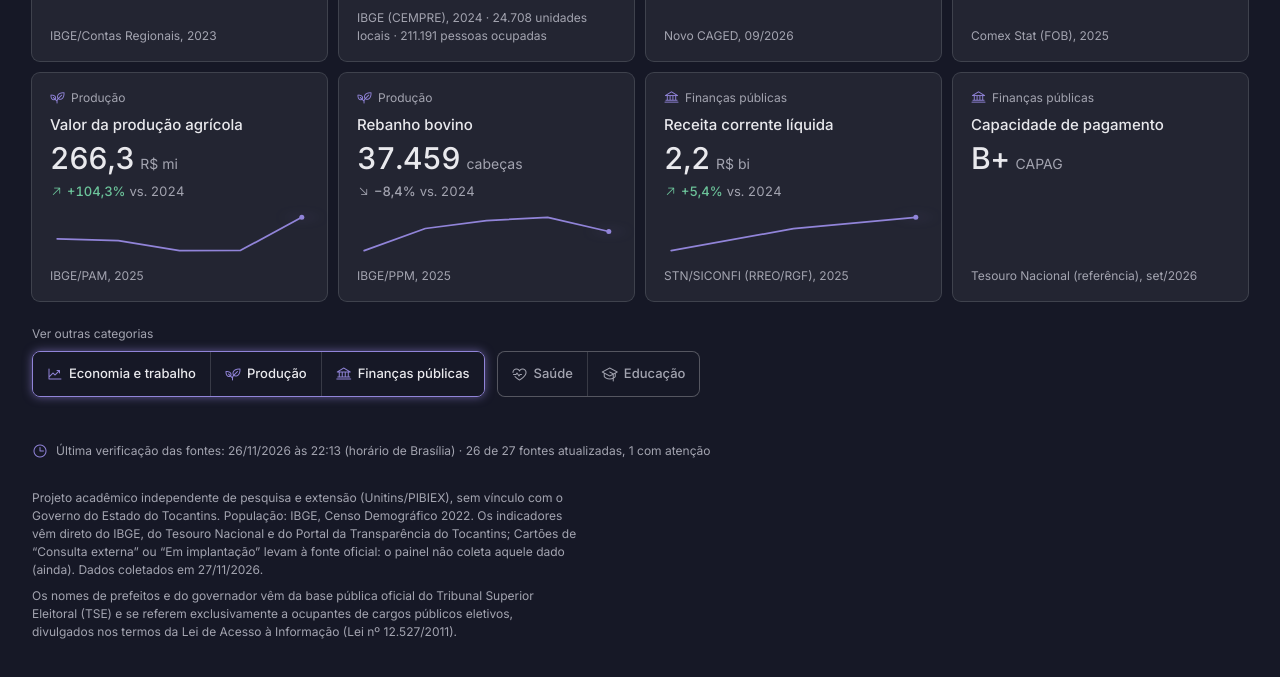
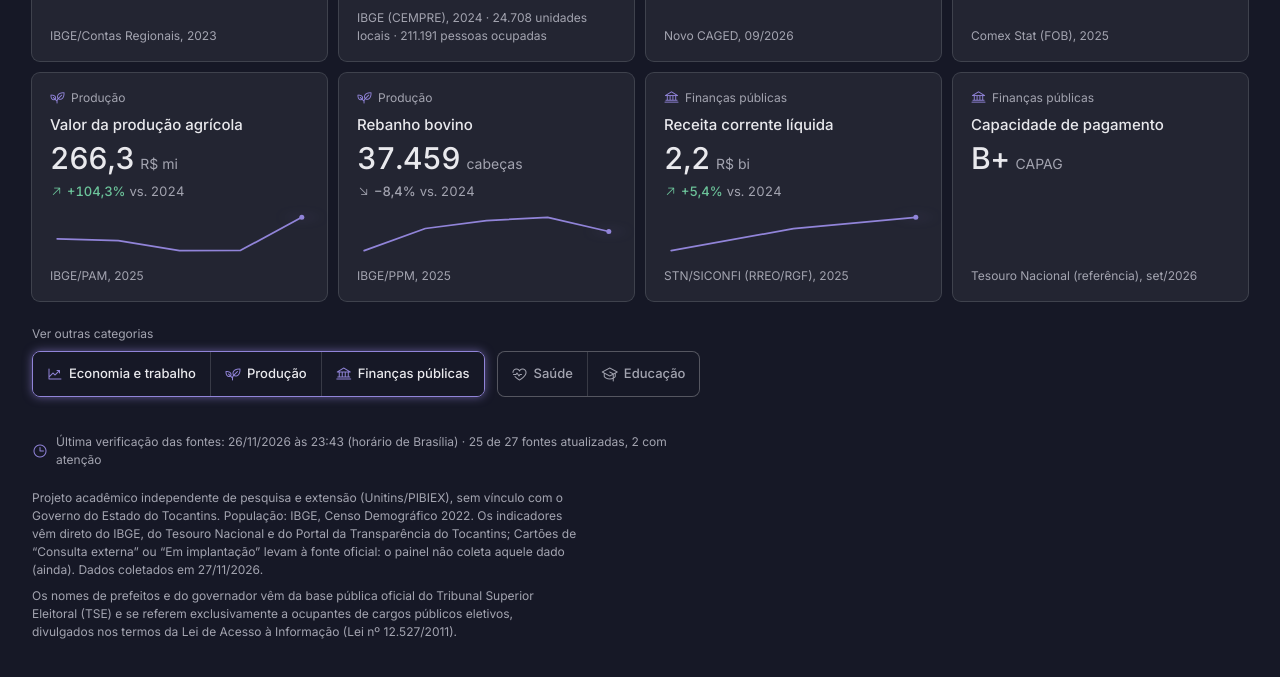
Before and after one commit to dadosgovtocantins/painel, a plain HTML site: page index.html in a window 1280 px wide. Shown: the part 612-1289 px from the top of the page. Drawn offline with Linux system fonts and the light colour scheme.

Commit message:
site: atualização do painel (4 arquivo(s))

```diff
--- a/src/ui/data/estado_fontes.json
+++ b/src/ui/data/estado_fontes.json
@@ -1,13 +1,13 @@
 {
   "versao": 2,
-  "ultima_execucao_orquestrador": "2026-11-27T01:13:07Z",
+  "ultima_execucao_orquestrador": "2026-11-27T02:43:22Z",
   "fontes": {
     "TO-ECO-03": {
       "ultimo_periodo_coletado": "2026",
       "marca_sentinela": "2026|2026-08-28",
-      "verificado_em": "2026-11-27T01:13:07Z",
+      "verificado_em": "2026-11-27T02:43:22Z",
       "coletado_em": "2026-10-28T16:23:55Z",
-      "confirmado_em": "2026-11-27T01:13:07Z",
+      "confirmado_em": "2026-11-27T02:43:22Z",
       "status": "ok",
       "falhas_consecutivas": 0,
       "mensagem_erro": null,
@@ -16,9 +16,9 @@
     "TO-ECO-01": {
       "ultimo_periodo_coletado": "2023",
       "marca_sentinela": "2023|2025-12-19",
-      "verificado_em": "2026-11-27T01:13:07Z",
+      "verificado_em": "2026-11-27T02:43:22Z",
       "coletado_em": "2026-10-28T01:45:02Z",
-      "confirmado_em": "2026-11-27T01:13:07Z",
+      "confirmado_em": "2026-11-27T02:43:22Z",
       "status": "ok",
       "falhas_consecutivas": 0,
       "mensagem_erro": null,
@@ -27,9 +27,9 @@
     "TO-ECO-02": {
       "ultimo_periodo_coletado": "2023",
       "marca_sentinela": "2023|2025-12-19",
-      "verificado_em": "2026-11-27T01:13:07Z",
+      "verificado_em": "2026-11-27T02:43:22Z",
       "coletado_em": "2026-10-28T01:45:02Z",
-      "confirmado_em": "2026-11-27T01:13:07Z",
+      "confirmado_em": "2026-11-27T02:43:22Z",
       "status": "ok",
       "falhas_consecutivas": 0,
       "mensagem_erro": null,
@@ -38,9 +38,9 @@
     "TO-TER-02": {
       "ultimo_periodo_coletado": "2022",
       "marca_sentinela": "2022|2026-05-07",
-      "verificado_em": "2026-11-27T01:13:07Z",
+      "verificado_em": "2026-11-27T02:43:22Z",
       "coletado_em": "2026-10-28T01:45:02Z",
-      "confirmado_em": "2026-11-27T01:13:07Z",
+      "confirmado_em": "2026-11-27T02:43:22Z",
       "status": "ok",
       "falhas_consecutivas": 0,
       "mensagem_erro": null,
@@ -49,9 +49,9 @@
     "TO-AGR-01": {
       "ultimo_periodo_coletado": "2025",
       "marca_sentinela": "2025|2026-10-23",
-      "verificado_em": "2026-11-27T01:13:07Z",
+      "verificado_em": "2026-11-27T02:43:22Z",
       "coletado_em": "2026-10-28T01:45:02Z",
-      "confirmado_em": "2026-11-27T01:13:07Z",
+      "confirmado_em": "2026-11-27T02:43:22Z",
       "status": "ok",
       "falhas_consecutivas": 0,
       "mensagem_erro": null,
@@ -60,9 +60,9 @@
     "TO-AGR-02": {
       "ultimo_periodo_coletado": "2025",
       "marca_sentinela": "2025|2026-10-23",
-      "verificado_em": "2026-11-27T01:13:07Z",
+      "verificado_em": "2026-11-27T02:43:22Z",
       "coletado_em": "2026-10-28T01:45:02Z",
-      "confirmado_em": "2026-11-27T01:13:07Z",
+      "confirmado_em": "2026-11-27T02:43:22Z",
       "status": "ok",
       "falhas_consecutivas": 0,
       "mensagem_erro": null,
@@ -71,9 +71,9 @@
     "TO-TRA-01": {
       "ultimo_periodo_coletado": "202603",
       "marca_sentinela": "202603|2026-11-18",
-      "verificado_em": "2026-11-27T01:13:07Z",
+      "verificado_em": "2026-11-27T02:43:22Z",
       "coletado_em": "2026-11-26T15:17:43Z",
-      "confirmado_em": "2026-11-27T01:13:07Z",
+      "confirmado_em": "2026-11-27T02:43:22Z",
       "status": "ok",
       "falhas_consecutivas": 0,
       "mensagem_erro": null,
@@ -82,9 +82,9 @@
     "TO-FIS-04": {
       "ultimo_periodo_coletado": "2025",
       "marca_sentinela": "2026-02-25|57",
-      "verificado_em": "2026-11-27T01:13:07Z",
+      "verificado_em": "2026-11-27T02:43:22Z",
       "coletado_em": "2026-11-26T15:17:43Z",
-      "confirmado_em": "2026-11-27T01:13:07Z",
+      "confirmado_em": "2026-11-27T02:43:22Z",
       "status": "ok",
       "falhas_consecutivas": 0,
       "mensagem_erro": null,
@@ -93,9 +93,9 @@
     "TO-FIS-01": {
       "ultimo_periodo_coletado": "2026-10",
       "marca_sentinela": "2026-10",
-      "verificado_em": "2026-11-27T01:13:07Z",
+      "verificado_em": "2026-11-27T02:43:22Z",
       "coletado_em": "2026-11-26T15:17:43Z",
-      "confirmado_em": "2026-11-27T01:13:07Z",
+      "confirmado_em": "2026-11-27T02:43:22Z",
       "status": "ok",
       "falhas_consecutivas": 0,
       "mensagem_erro": null,
@@ -104,9 +104,9 @@
     "TO-FIS-02": {
       "ultimo_periodo_coletado": "2026-10",
       "marca_sentinela": "2026-10",
-      "verificado_em": "2026-11-27T01:13:07Z",
+      "verificado_em": "2026-11-27T02:43:22Z",
       "coletado_em": "2026-11-26T15:17:43Z",
-      "confirmado_em": "2026-11-27T01:13:07Z",
+      "confirmado_em": "2026-11-27T02:43:22Z",
       "status": "ok",
       "falhas_consecutivas": 0,
       "mensagem_erro": null,
@@ -115,9 +115,9 @@
     "TO-FIS-03": {
       "ultimo_periodo_coletado": "2026-10",
       "marca_sentinela": "2026-10",
-      "verificado_em": "2026-11-27T01:13:07Z",
+      "verificado_em": "2026-11-27T02:43:22Z",
       "coletado_em": "2026-11-26T15:17:43Z",
-      "confirmado_em": "2026-11-27T01:13:07Z",
+      "confirmado_em": "2026-11-27T02:43:22Z",
       "status": "ok",
       "falhas_consecutivas": 0,
       "mensagem_erro": null,
@@ -126,9 +126,9 @@
     "TO-EDU-01": {
       "ultimo_periodo_coletado": "2025",
       "marca_sentinela": "2025|Wed, 05 Aug 2026 20:14:35 GMT|Wed, 05 Aug 2026 20:14:35 GMT",
-      "verificado_em": "2026-11-27T01:13:07Z",
+      "verificado_em": "2026-11-27T02:43:22Z",
       "coletado_em": "2026-11-01T02:07:37Z",
-      "confirmado_em": "2026-11-27T01:13:07Z",
+      "confirmado_em": "2026-11-27T02:43:22Z",
       "status": "ok",
       "falhas_consecutivas": 0,
       "mensagem_erro": null,
@@ -137,9 +137,9 @@
     "TO-EDU-02": {
       "ultimo_periodo_coletado": "2025",
       "marca_sentinela": "2025|Wed, 05 Aug 2026 20:14:35 GMT|Wed, 05 Aug 2026 20:14:35 GMT",
-      "verificado_em": "2026-11-27T01:13:07Z",
+      "verificado_em": "2026-11-27T02:43:22Z",
       "coletado_em": "2026-11-26T15:17:43Z",
-      "confirmado_em": "2026-11-27T01:13:07Z",
+      "confirmado_em": "2026-11-27T02:43:22Z",
       "status": "ok",
       "falhas_consecutivas": 0,
       "mensagem_erro": null,
@@ -148,9 +148,9 @@
     "TO-EDU-07": {
       "ultimo_periodo_coletado": "2025",
       "marca_sentinela": "2025|Wed, 05 Aug 2026 20:14:35 GMT|Wed, 05 Aug 2026 20:14:35 GMT",
-      "verificado_em": "2026-11-27T01:13:07Z",
+      "verificado_em": "2026-11-27T02:43:22Z",
       "coletado_em": "2026-11-26T15:17:43Z",
-      "confirmado_em": "2026-11-27T01:13:07Z",
+      "confirmado_em": "2026-11-27T02:43:22Z",
       "status": "ok",
       "falhas_consecutivas": 0,
       "mensagem_erro": null,
@@ -159,9 +159,9 @@
     "TO-EDU-03": {
       "ultimo_periodo_coletado": "2025",
       "marca_sentinela": "2025|Thu, 30 Jul 2026 21:50:08 GMT",
-      "verificado_em": "2026-11-27T01:13:07Z",
+      "verificado_em": "2026-11-27T02:43:22Z",
       "coletado_em": "2026-11-01T02:07:37Z",
-      "confirmado_em": "2026-11-27T01:13:07Z",
+      "confirmado_em": "2026-11-27T02:43:22Z",
       "status": "ok",
       "falhas_consecutivas": 0,
       "mensagem_erro": null,
@@ -170,9 +170,9 @@
     "TO-EDU-04": {
       "ultimo_periodo_coletado": "2025",
       "marca_sentinela": "2025|Fri, 26 Jun 2026 10:17:35 GMT",
-      "verificado_em": "2026-11-27T01:13:07Z",
+      "verificado_em": "2026-11-27T02:43:22Z",
       "coletado_em": "2026-11-01T02:07:37Z",
-      "confirmado_em": "2026-11-27T01:13:07Z",
+      "confirmado_em": "2026-11-27T02:43:22Z",
       "status": "ok",
       "falhas_consecutivas": 0,
       "mensagem_erro": null,
@@ -181,9 +181,9 @@
     "TO-SAU-01": {
       "ultimo_periodo_coletado": "10/2026",
       "marca_sentinela": "202610|20261117175713|8437",
-      "verificado_em": "2026-11-27T01:13:07Z",
+      "verificado_em": "2026-11-27T02:43:22Z",
       "coletado_em": "2026-11-18T01:07:20Z",
-      "confirmado_em": "2026-11-27T01:13:07Z",
+      "confirmado_em": "2026-11-27T02:43:22Z",
       "status": "ok",
       "falhas_consecutivas": 0,
       "mensagem_erro": null,
@@ -192,9 +192,9 @@
     "TO-SAU-03": {
       "ultimo_periodo_coletado": "2024",
       "marca_sentinela": "2024|20251223184848|874197|20251223183624|1097547",
-      "verificado_em": "2026-11-27T01:13:07Z",
+      "verificado_em": "2026-11-27T02:43:22Z",
       "coletado_em": "2026-11-02T06:30:03Z",
-      "confirmado_em": "2026-11-27T01:13:07Z",
+      "confirmado_em": "2026-11-27T02:43:22Z",
       "status": "ok",
       "falhas_consecutivas": 0,
       "mensagem_erro": null,
@@ -203,9 +203,9 @@
     "TO-EDU-06": {
       "ultimo_periodo_coletado": "10/2026",
       "marca_sentinela": "2026-10|Sat, 07 Nov 2026 22:24:52 GMT|Fri, 13 Nov 2026 01:30:15 GMT|Sat, 07 Nov 2026 22:24:52 GMT|Sat, 07 Nov 2026 22:24:52 GMT|Fri, 13 Nov 2026 19:24:44 GMT|Fri, 13 Nov 2026 19:24:44 GMT|Tue, 24 Nov 2026 21:35:48 GMT|Tue, 17 Nov 2026 22:48:13 GMT|Tue, 17 Nov 2026 22:48:13 GMT|Tue, 24 Nov 2026 21:35:48 GMT",
-      "verificado_em": "2026-11-27T01:13:07Z",
+      "verificado_em": "2026-11-27T02:43:22Z",
       "coletado_em": "2026-11-26T15:17:43Z",
-      "confirmado_em": "2026-11-27T01:13:07Z",
+      "confirmado_em": "2026-11-27T02:43:22Z",
       "status": "ok",
       "falhas_consecutivas": 0,
       "mensagem_erro": null,
@@ -214,9 +214,9 @@
     "TO-EMP-01": {
       "ultimo_periodo_coletado": "2024",
       "marca_sentinela": "2024|2026-06-25",
-      "verificado_em": "2026-11-27T01:13:07Z",
+      "verificado_em": "2026-11-27T02:43:22Z",
       "coletado_em": "2026-11-04T01:54:02Z",
-      "confirmado_em": "2026-11-27T01:13:07Z",
+      "confirmado_em": "2026-11-27T02:43:22Z",
       "status": "ok",
       "falhas_consecutivas": 0,
       "mensagem_erro": null,
@@ -225,9 +225,9 @@
     "TO-INF-01": {
       "ultimo_periodo_coletado": "2026-11",
       "marca_sentinela": "\"1614881351.0011685-48278-4215149848\"|Thu, 04 Mar 2021 18:09:11 GMT|48278",
-      "verificado_em": "2026-11-27T01:13:07Z",
+      "verificado_em": "2026-11-27T02:43:22Z",
       "coletado_em": "2026-11-04T18:01:29Z",
-      "confirmado_em": "2026-11-27T01:13:07Z",
+      "confirmado_em": "2026-11-27T02:43:22Z",
       "status": "ok",
       "falhas_consecutivas": 0,
       "mensagem_erro": null,
@@ -236,9 +236,9 @@
     "TO-CTL-02": {
       "ultimo_periodo_coletado": "12/2025",
       "marca_sentinela": "2025-12",
-      "verificado_em": "2026-11-27T01:13:07Z",
+      "verificado_em": "2026-11-27T02:43:22Z",
       "coletado_em": "2026-11-26T15:17:43Z",
-      "confirmado_em": "2026-11-27T01:13:07Z",
+      "confirmado_em": "2026-11-27T02:43:22Z",
       "status": "ok",
       "falhas_consecutivas": 0,
       "mensagem_erro": null,
@@ -247,9 +247,9 @@
     "TO-ECO-04": {
       "ultimo_periodo_coletado": "2025",
       "marca_sentinela": "2026-11-06|2026-10",
-      "verificado_em": "2026-11-27T01:13:07Z",
+      "verificado_em": "2026-11-27T02:43:22Z",
       "coletado_em": "2026-11-27T01:13:07Z",
-      "confirmado_em": "2026-11-27T01:13:07Z",
+      "confirmado_em": "2026-11-27T02:43:22Z",
       "status": "ok",
       "falhas_consecutivas": 0,
       "mensagem_erro": null,
@@ -258,9 +258,9 @@
     "TO-FIS-05": {
       "ultimo_periodo_coletado": "2026",
       "marca_sentinela": "2026-10-01|66",
-      "verificado_em": "2026-11-27T01:13:07Z",
+      "verificado_em": "2026-11-27T02:43:22Z",
       "coletado_em": "2026-11-27T01:13:07Z",
-      "confirmado_em": "2026-11-27T01:13:07Z",
+      "confirmado_em": "2026-11-27T02:43:22Z",
       "status": "ok",
       "falhas_consecutivas": 0,
       "mensagem_erro": null,
@@ -272,17 +272,17 @@
       "verificado_em": "2026-11-27T01:13:07Z",
       "coletado_em": "2026-11-27T01:13:07Z",
       "confirmado_em": "2026-11-27T01:13:07Z",
-      "status": "ok",
-      "falhas_consecutivas": 0,
-      "mensagem_erro": null,
+      "status": "erro",
+      "falhas_consecutivas": 1,
+      "mensagem_erro": "SentinelaError: TO-FIS-06: sentinela falhou: MaxRetryError: HTTPSConnectionPool(host='www.tesourotransparente.gov.br', port=443): Max retries exceeded with url: /ckan/api/3/action/package_show?id=capag-municipios (Caused by ProtocolError('Connection aborted.', RemoteDisconnected('Remote end closed c",
       "proxima_divulgacao": null
     },
     "TO-TRA-02": {
       "ultimo_periodo_coletado": "09/2026",
       "marca_sentinela": "202609|49478375|2026-11-04",
-      "verificado_em": "2026-11-27T01:13:07Z",
+      "verificado_em": "2026-11-27T02:43:22Z",
       "coletado_em": "2026-11-27T01:13:07Z",
-      "confirmado_em": "2026-11-27T01:13:07Z",
+      "confirmado_em": "2026-11-27T02:43:22Z",
       "status": "ok",
       "falhas_consecutivas": 0,
       "mensagem_erro": null,
@@ -291,11 +291,11 @@
     "TO-GER-01": {
       "ultimo_periodo_coletado": "2024",
       "marca_sentinela": "GOVERNADOR=2022|PREFEITO=2024",
-      "verificado_em": "2026-11-27T01:13:07Z",
+      "verificado_em": "2026-11-27T02:43:22Z",
       "coletado_em": "2026-10-21T12:01:39Z",
       "confirmado_em": "2026-11-18T01:07:20Z",
       "status": "erro",
-      "falhas_consecutivas": 3,
+      "falhas_consecutivas": 4,
       "mensagem_erro": "TO-GER-01: id_titular duplicado: mais de um titular para o mesmo cargo/território.",
       "proxima_divulgacao": "2027-01-01"
     }
```
Also changed, not shown: index.html (+1 -1 lines), bandeiras/estado-tocantins.webp (added), prefeitos/17.jpg (added).
